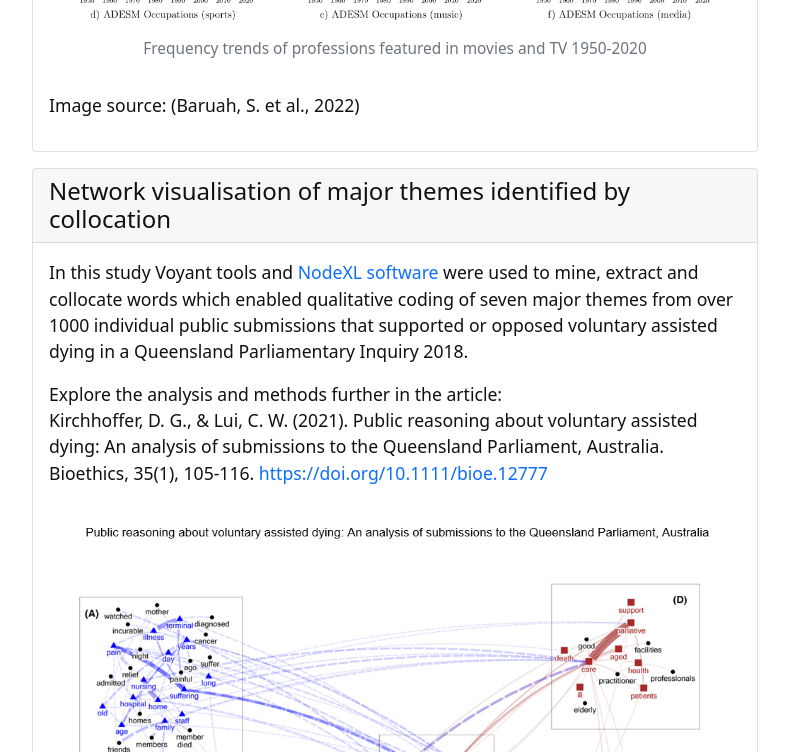
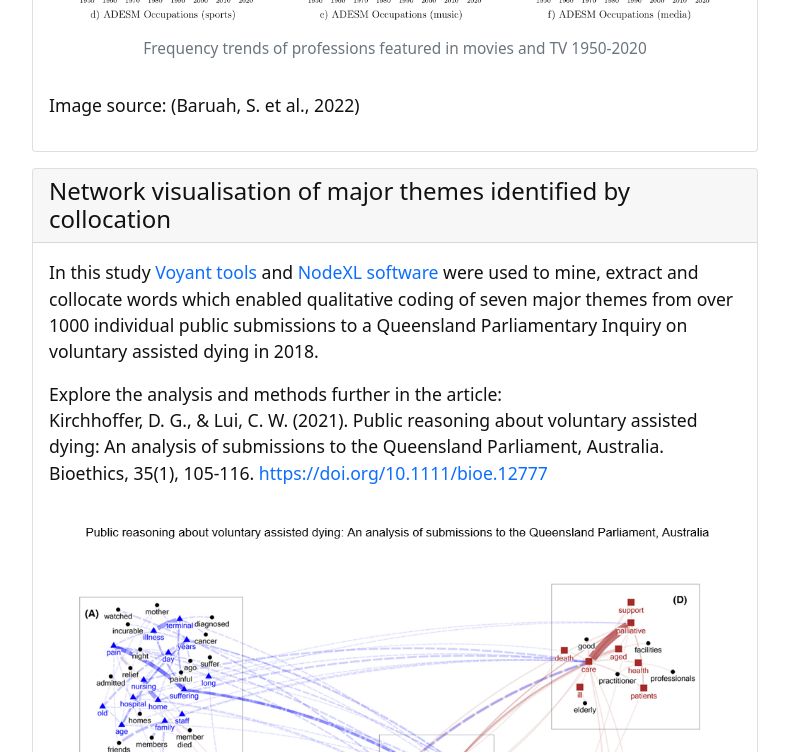
Before and after one commit to GULibrarySandbox/intro-text-mining-analysis-2022, a Jekyll site: the page built from content/8-visualising_data.md, in a window 1280 px wide and 900 px high, scrolled down 3091 px, cut to the strip 0-752 px from the top of the window. Shown: the whole strip, without its empty margins (245-1034 px from the left). Built offline with Jekyll 4.4.1, drawn with Linux system fonts in a browser that asks for light colours.

Commit message:
Update 8-visualising_data.md

```diff
--- a/content/8-visualising_data.md
+++ b/content/8-visualising_data.md
@@ -51,14 +51,13 @@ Image source: (Baruah, S. et al., 2022)
 {% endcapture %} {% include card.html header="Frequency trends visualised in line charts" text=text %}
 
 {% capture text %}
-In this study Voyant tools and [NodeXL software](https://www.smrfoundation.org/nodexl/) were used to mine, extract and collocate words which enabled qualitative coding of seven major themes from over 1000 individual public submissions that supported or opposed voluntary assisted dying in a Queensland Parliamentary Inquiry 2018.
+In this study [Voyant tools](https://voyant-tools.org/) and [NodeXL software](https://www.smrfoundation.org/nodexl/) were used to mine, extract and collocate words which enabled qualitative coding of seven major themes from over 1000 individual public submissions to a Queensland Parliamentary Inquiry on voluntary assisted dying in 2018.
 
 Explore the analysis and methods further in the article:
 Kirchhoffer, D. G., & Lui, C. W. (2021). Public reasoning about voluntary assisted dying: An analysis of submissions to the Queensland Parliament, Australia. Bioethics, 35(1), 105-116. [https://doi.org/10.1111/bioe.12777](https://doi.org/10.1111/bioe.12777)
 
 {% include figure.html img="BioethicsAssistedDyingTextAnalysisVis.PNG" alt="Public reasoning about voluntary assisted dying - network visualisation of major themes" caption="Public reasoning about voluntary assisted dying - network visualisation of major themes" width="100%" %}
 Image source: (Kirchhoffer & Lu, 2021)
-
 {% endcapture %} {% include card.html header="Network visualisation of major themes identified by collocation" text=text %}
 
 {% capture text %}
```
